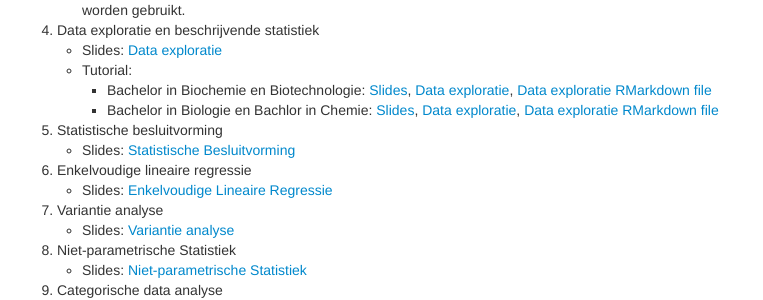
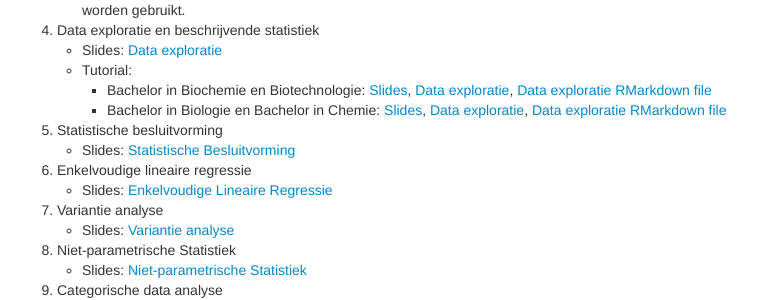
Before and after one commit to adder/statistiekBasisCursus, a Jekyll site: the page built from index.md, in a window 1280 px wide and 900 px high, scrolled down 2015 px. Shown: the part 405-705 px from the top of the window, without its empty margins (258-1021 px from the left). Built offline with Jekyll 4.4.1, drawn with Linux system fonts in a browser that asks for light colours.

Commit message:
typo in index

```diff
--- a/index.md
+++ b/index.md
@@ -81,7 +81,7 @@
   - Slides: [Data exploratie](assets/04-DataExploratie.pdf)
   - Tutorial:
     + Bachelor in Biochemie en Biotechnologie: [Slides](practica/practicum1/class1_kvdb.pdf), [Data exploratie](practica/practicum1/PC-practicum1.html), [Data exploratie RMarkdown file](practica/practicum1/PC-practicum1.Rmd)
-    + Bachelor in Biologie en Bachlor in Chemie: [Slides](practica/practicum1/slides_Koen_adapted.pdf), [Data exploratie](practica/practicum1/PC-practicum1.html), [Data exploratie RMarkdown file](practica/practicum1/PC-practicum1.Rmd)
+    + Bachelor in Biologie en Bachelor in Chemie: [Slides](practica/practicum1/slides_Koen_adapted.pdf), [Data exploratie](practica/practicum1/PC-practicum1.html), [Data exploratie RMarkdown file](practica/practicum1/PC-practicum1.Rmd)
 
   5. Statistische besluitvorming
   - Slides: [Statistische Besluitvorming](assets/05-StatisticalInference.pdf)
```
